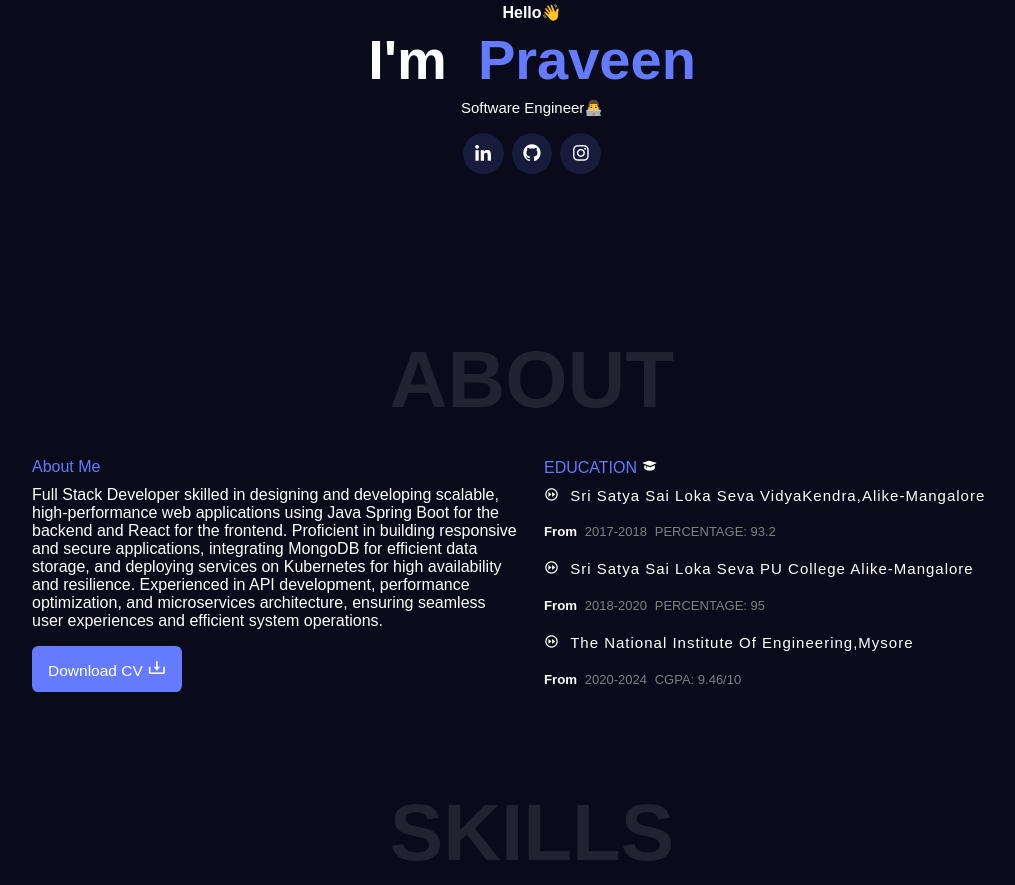
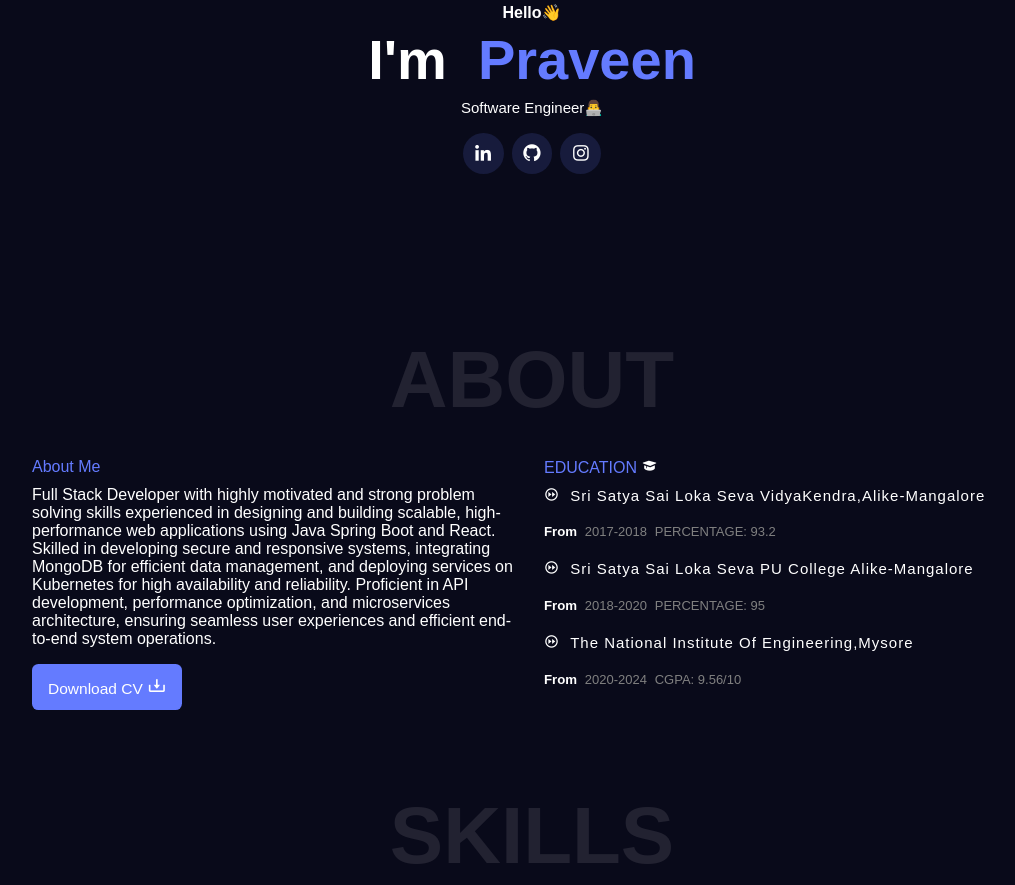
Before and after one commit to praveenbhat73/portfolio, a plain HTML site: page index.html in a window 1280 px wide. Shown: the part 333-1218 px from the top of the page, without its empty margins (108-1123 px from the left). Drawn offline with nearby package versions, Linux system fonts and the light colour scheme.

Commit message:
Revise personal description and update CV link

```diff
--- a/index.html
+++ b/index.html
@@ -83,13 +83,13 @@
                 <span class="color">
                     About Me
                 </span>
-                <p>Full Stack Developer skilled in designing and developing scalable, high-performance web applications using Java
- Spring Boot for the backend and React for the frontend. Proficient in building responsive and secure applications,
- integrating MongoDB for efficient data storage, and deploying services on Kubernetes for high availability and
- resilience. Experienced in API development, performance optimization, and microservices architecture, ensuring
- seamless user experiences and efficient system operations.
+                <p>Full Stack Developer with highly motivated and strong problem solving skills experienced in designing and
+ building scalable, high-performance web applications using Java Spring Boot and React. Skilled in developing
+ secure and responsive systems, integrating MongoDB for efficient data management, and deploying services on
+ Kubernetes for high availability and reliability. Proficient in API development, performance optimization, and
+ microservices architecture, ensuring seamless user experiences and efficient end-to-end system operations.
                 </p>
-                <a href="https://drive.google.com/file/d/13x1YaNybeON0T0ATFxbcq70Z3j-wRw9h/view?usp=sharing" class="btn" download="">
+                <a href="https://drive.google.com/file/d/1rpy_0Cs6L8nSC6gGAcmQVkV31SeHAoDA/view?usp=sharing" class="btn" download="">
                     Download CV
                     <i class='bx bx-download'></i>
                 </a>
@@ -120,7 +120,7 @@
                     The National Institute Of Engineering,Mysore
                 </a>
                 <h5>From <span class="year">2020-2024</span>
-                    <span class="year">CGPA: 9.46/10</span>
+                    <span class="year">CGPA: 9.56/10</span>
                 </h5>
 
               </p>
```
